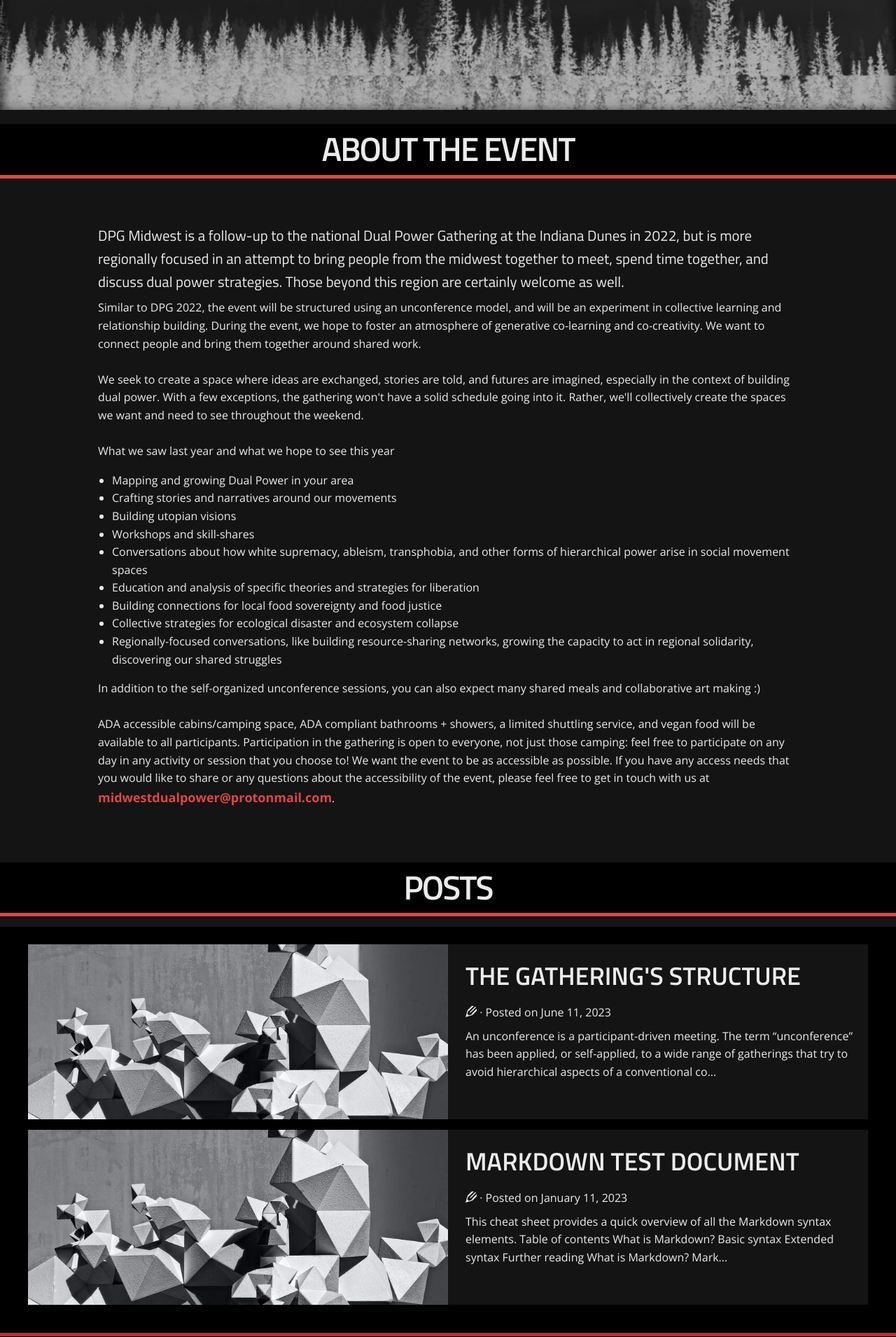
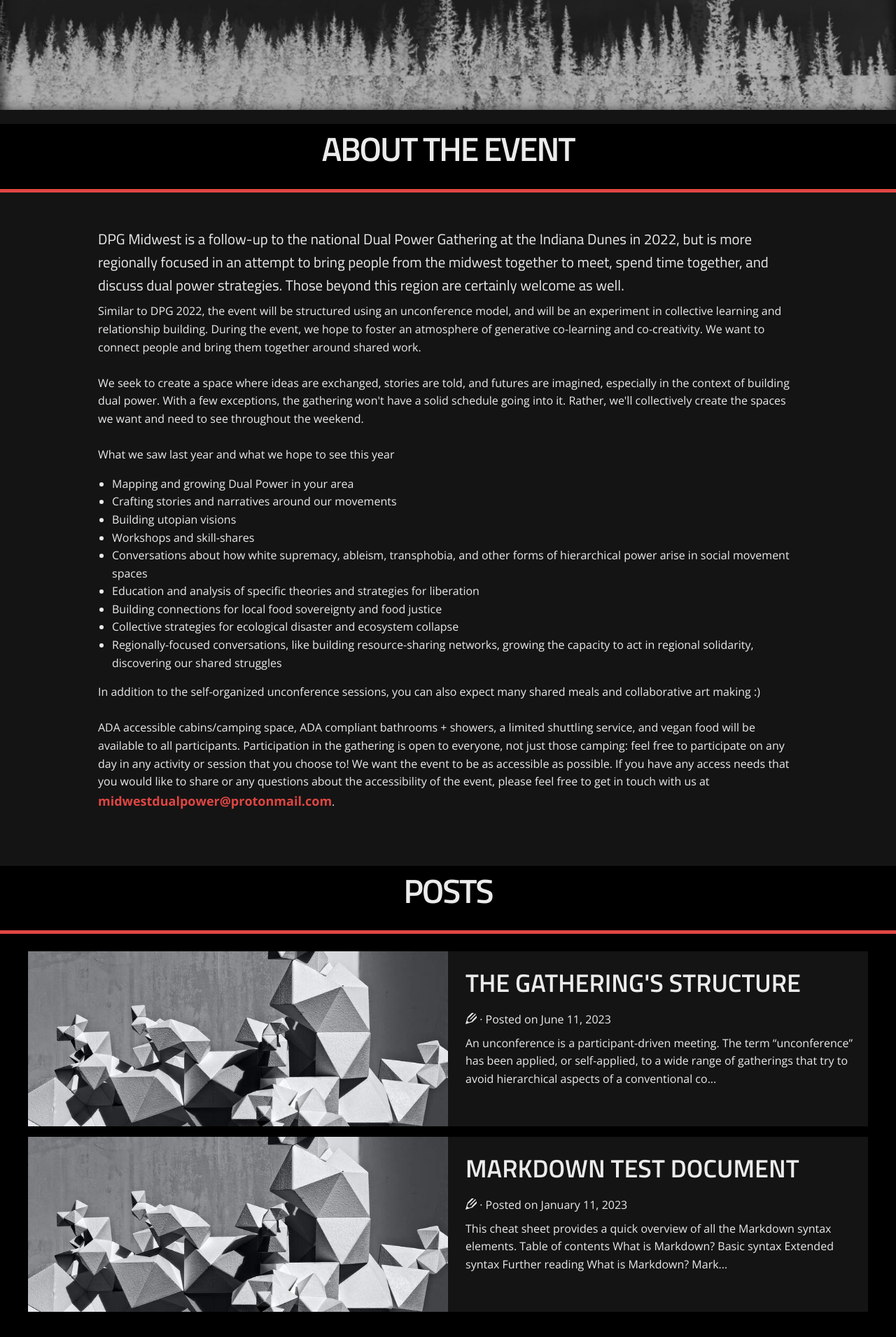
Before and after one commit to dpgmidwest/dev-website, a Jekyll site: the page built from index.html, in a window 1280 px wide. Shown: the part 999-2909 px from the top of the page at 70% size. Built offline with Jekyll 4.4.1, drawn with Linux system fonts in a browser that asks for light colours; some web fonts are replaced; the list of posts is cut into pages by our own code.

Commit message:
section header

```diff
--- a/css/default.css
+++ b/css/default.css
@@ -54,6 +54,16 @@
 
 .preview-headline:hover {
   color: var(--light-red);
+}
+
+.section-header {
+  background-color: var(--header-bg);
+  text-align: center;
+  border-bottom: 5px solid var(--light-red);
+}
+
+.section-header > * {
+  padding: 10px 0;
 }
 
 .container-contact div {
@@ -652,17 +662,6 @@ thead {
   text-align: left;
 }
 
-.section-header {
-  background-color: var(--header-bg);
-  box-shadow: 0 5px 0px var(--light-red);
-  margin-bottom: 5px;
-  text-align: center;
-}
-
-.section-header > * {
-  padding: 10px 0;
-}
-
 a>h2 {
   color: var(--white);
 }
```
